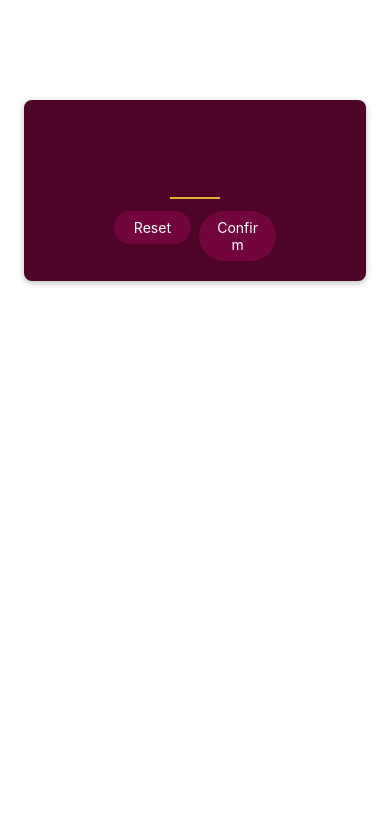
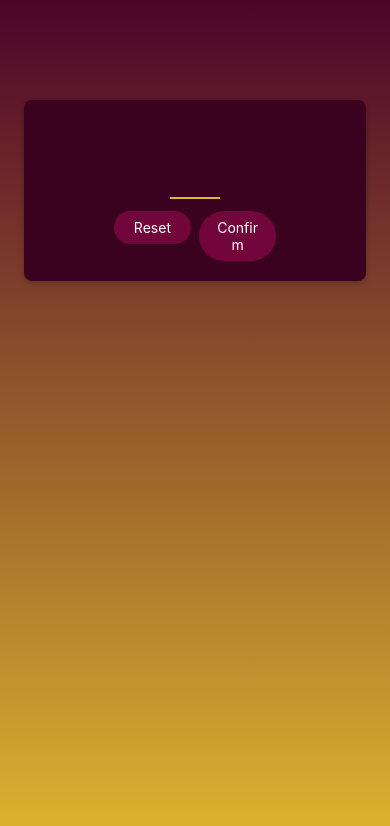
Before and after one commit to sailakshmy/guessNumberGameApp, a React Native app in the folder guessGameApp/: screen / in a window 390 px wide. Shown: the top 826 px of the page. Built offline with nearby package versions, Linux system fonts and the light colour scheme.

Commit message:
Added styles for the App, and Linear Gradient for the app

```diff
--- a/guessGameApp/App.js
+++ b/guessGameApp/App.js
@@ -1,8 +1,17 @@
+import { LinearGradient } from "expo-linear-gradient";
 import { StyleSheet } from "react-native";
 import StartGameScreen from "./screens/StartGameScreen";
 
 export default function App() {
-  return <StartGameScreen />;
+  return (
+    <LinearGradient style={styles.rootScreen} colors={["#4e0329", "#ddb52f"]}>
+      <StartGameScreen />
+    </LinearGradient>
+  );
 }
 
-const styles = StyleSheet.create({});
+const styles = StyleSheet.create({
+  rootScreen: {
+    flex: 1,
+  },
+});
--- a/guessGameApp/package.json
+++ b/guessGameApp/package.json
@@ -12,7 +12,8 @@
     "expo": "~52.0.37",
     "expo-status-bar": "~2.0.1",
     "react": "18.3.1",
-    "react-native": "0.76.7"
+    "react-native": "0.76.7",
+    "expo-linear-gradient": "~14.0.2"
   },
   "devDependencies": {
     "@babel/core": "^7.20.0"
--- a/guessGameApp/screens/StartGameScreen.js
+++ b/guessGameApp/screens/StartGameScreen.js
@@ -30,7 +30,7 @@ const styles = StyleSheet.create({
     marginTop: 100,
     marginHorizontal: 24,
     borderRadius: 8,
-    backgroundColor: "#4e0329",
+    backgroundColor: "#3b021f",
     elevation: 4,
     shadowColor: "black",
     shadowOffset: {
```
